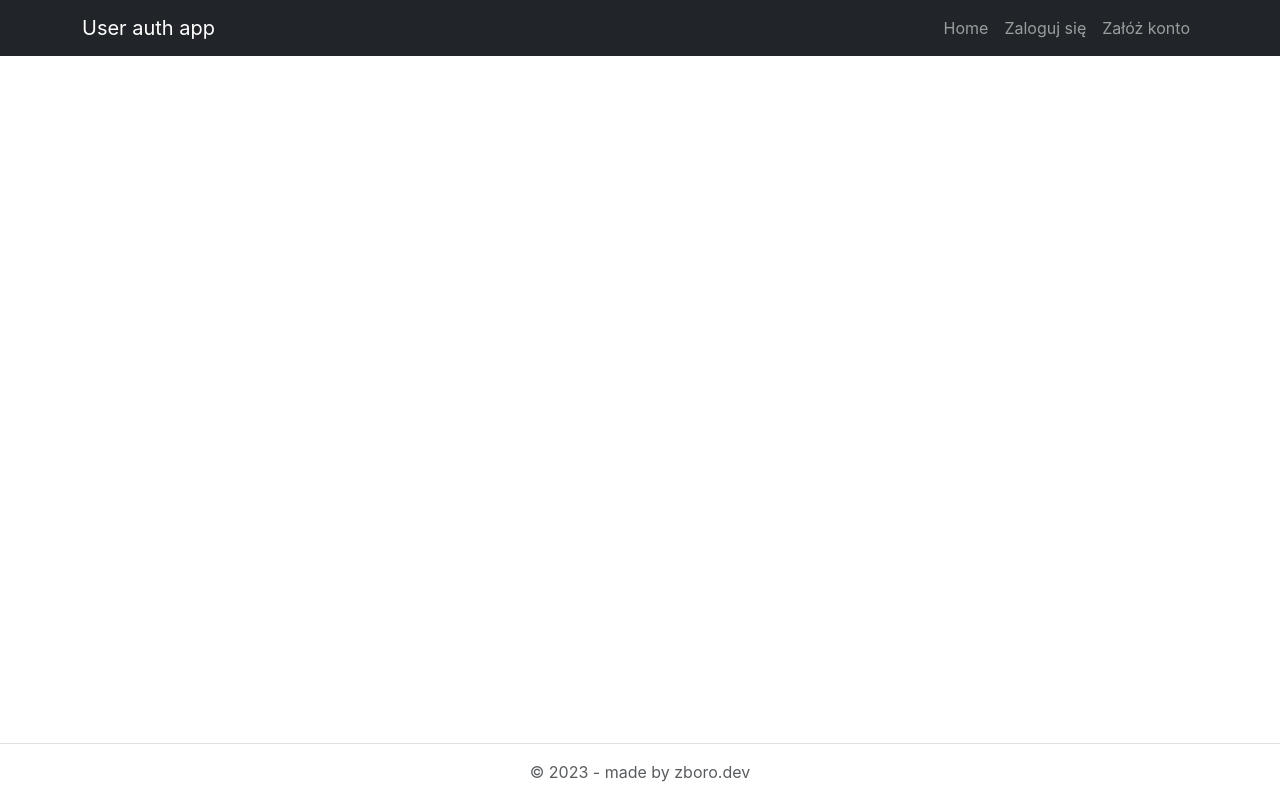
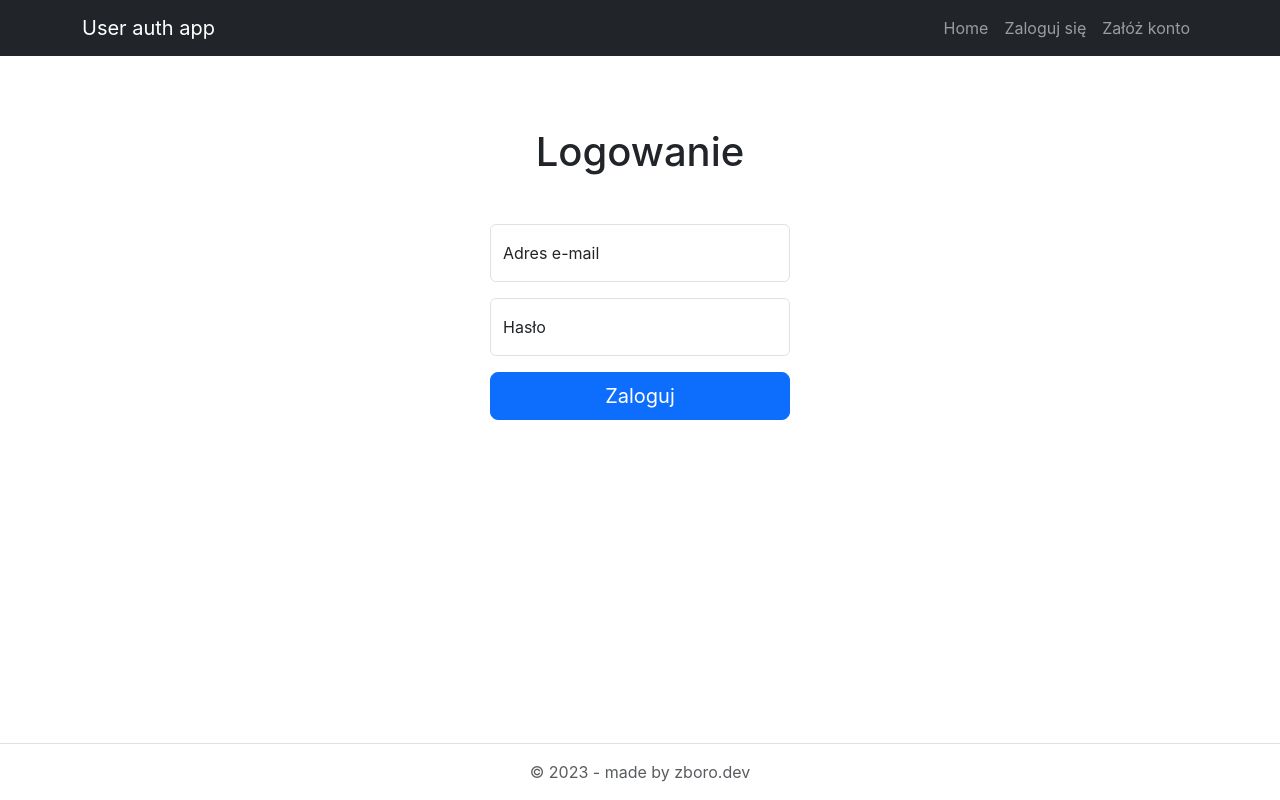
Before and after one commit to marek7654/user-auth-frontend, a React (Create React App) app: page /login in a window 1280 px wide. Built offline with nearby package versions, Linux system fonts and the light colour scheme.

Commit message:
Add auth form

```diff
--- /dev/null
+++ b/src/components/AuthForm.js
@@ -0,0 +1,36 @@
+import { Form } from 'react-router-dom';
+
+const AuthForm = () => {
+  return (
+    <Form
+      method='post'
+      className='mw-100 mx-auto mt-5'
+      style={{ width: '300px' }}
+    >
+      <div className='form-floating pb-3'>
+        <input
+          type='email'
+          className='form-control'
+          id='floatingInput'
+          placeholder='name@example.com'
+        />
+        <label htmlFor='floatingInput'>Adres e-mail</label>
+      </div>
+      <div className='form-floating pb-3'>
+        <input
+          type='password'
+          className='form-control'
+          id='floatingPassword'
+          placeholder='Hasło'
+        />
+        <label htmlFor='floatingPassword'>Hasło</label>
+      </div>
+
+      <button className='w-100 btn btn-lg btn-primary' type='submit'>
+        Zaloguj
+      </button>
+    </Form>
+  );
+};
+
+export default AuthForm;
--- a/src/pages/Login.js
+++ b/src/pages/Login.js
@@ -1,5 +1,12 @@
+import AuthForm from '../components/AuthForm';
+
 const Login = () => {
-  return
-}
+  return (
+    <>
+      <h1 className='text-center my-5'>Logowanie</h1>
+      <AuthForm />
+    </>
+  );
+};
 
 export default Login;
```
